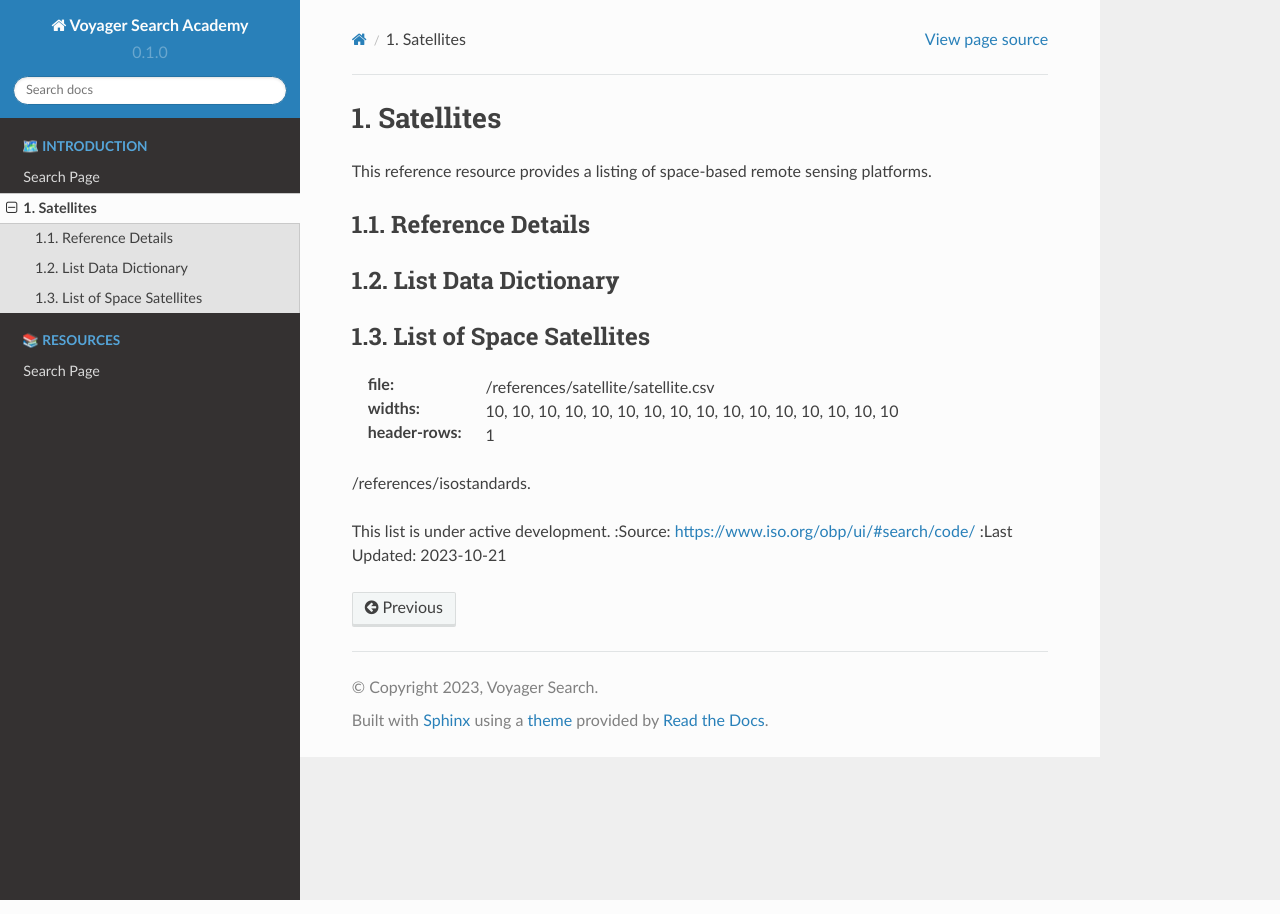
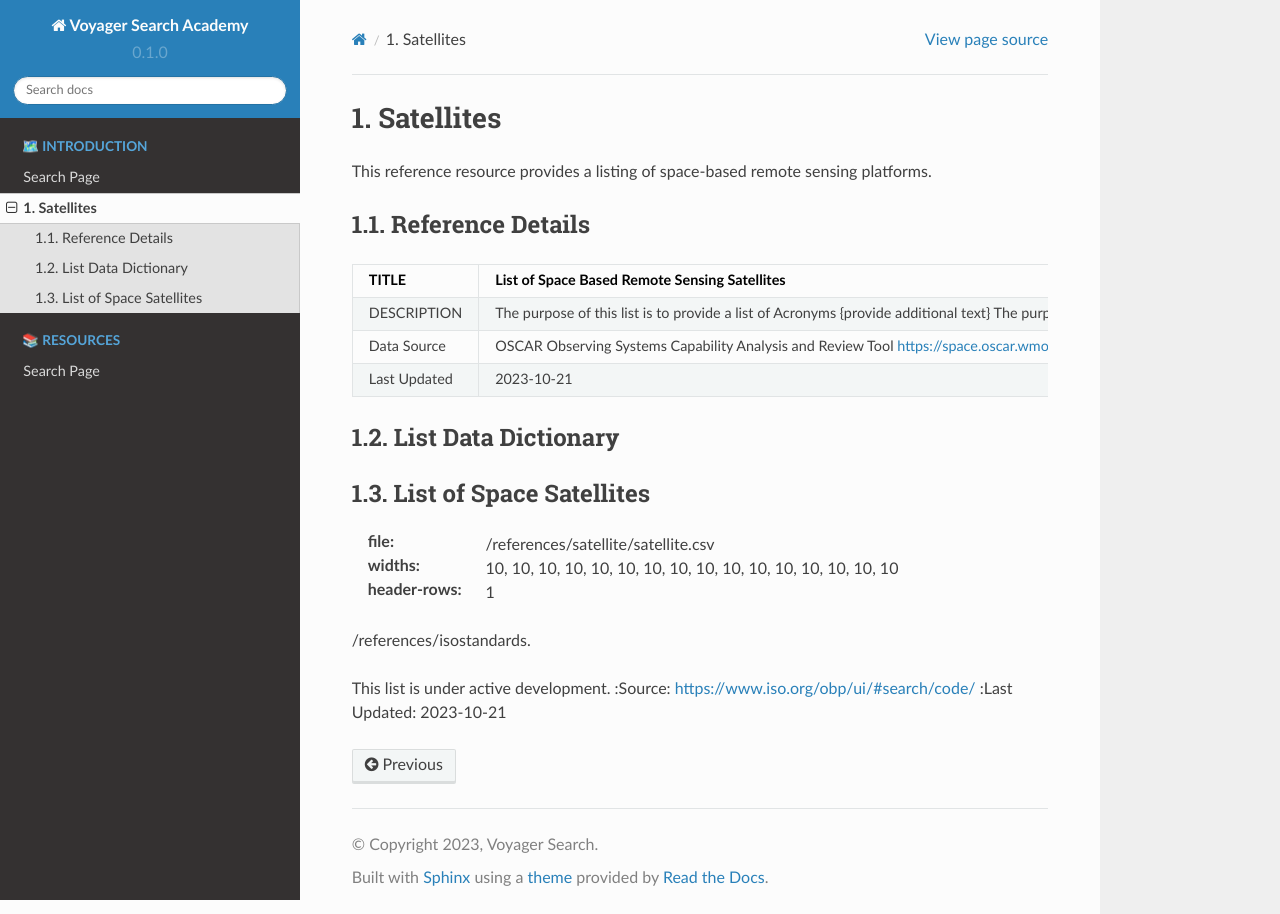
Before and after one commit to voyagersearch/academy, a Sphinx documentation site: the page built from docs/source/references/satellite/satellite.rst, in a window 1280 px wide. Built offline with Sphinx 7.4.7 and the Read the Docs theme 2.0.0, drawn with Linux system fonts in a browser that asks for light colours; pages that are not in the unit, such as notebooks, are missing from menus.

Commit message:
Update satellite.rst

```diff
--- a/docs/source/references/satellite/satellite.rst
+++ b/docs/source/references/satellite/satellite.rst
@@ -12,7 +12,7 @@ Reference Details
 ~~~~~~~~~
 
 +------------------------+------------------------------------------------------------------------------------------+
-| TITLE.                 | List of Space Based Remote Sensing Satellites                                            |                                 |
+| TITLE                  | List of Space Based Remote Sensing Satellites                                            |
 +========================+==========================================================================================+
 | DESCRIPTION            | The purpose of this list is to provide a list of Acronyms {provide additional text}      |
 |                        | The purpose of this list is to provide a list of Acronyms {provide additional text}.     |
```
